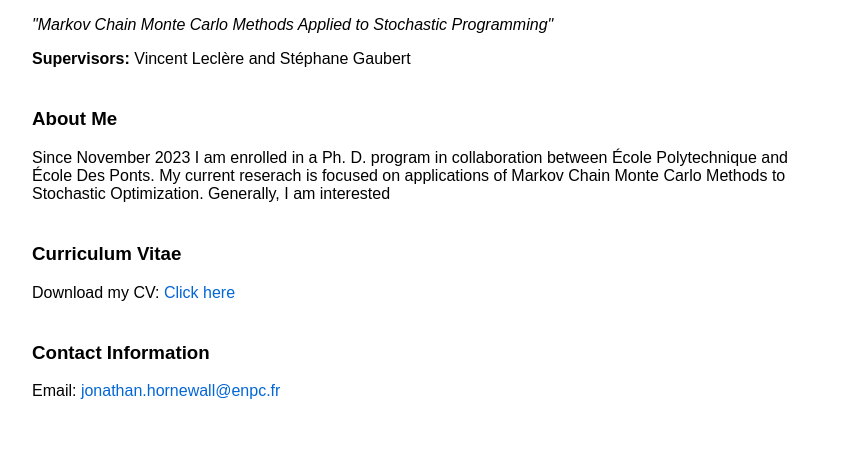
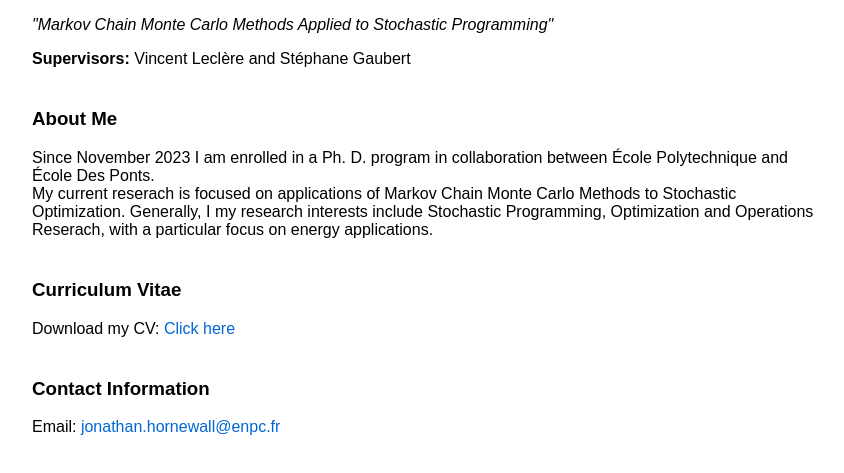
Before and after one commit to jonhor96/jonhor96.github.io, a plain HTML site: page index.html in a window 1280 px wide. Shown: the part 305-778 px from the top of the page, without its empty margins (208-1052 px from the left). Drawn offline with Linux system fonts and the light colour scheme.

Commit message:
Update index.html

```diff
--- a/index.html
+++ b/index.html
@@ -46,8 +46,9 @@
 
 <section>
     <h3>About Me</h3>
-    <p>Since November 2023 I am enrolled in a Ph. D. program in collaboration between École Polytechnique and École Des Ponts.
-My current reserach is focused on applications of Markov Chain Monte Carlo Methods to Stochastic Optimization. Generally, I am interested  </p>
+    <p>Since November 2023 I am enrolled in a Ph. D. program in collaboration between École Polytechnique and École Des Ponts. <br>
+My current reserach is focused on applications of Markov Chain Monte Carlo Methods to Stochastic Optimization. Generally, I my research
+interests include Stochastic Programming, Optimization and Operations Reserach, with a particular focus on energy applications.   </p>
 </section>
 
 <section>
```
